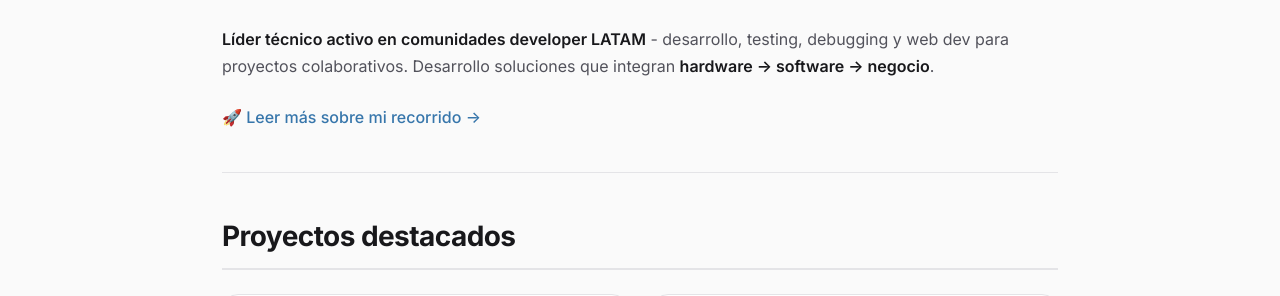
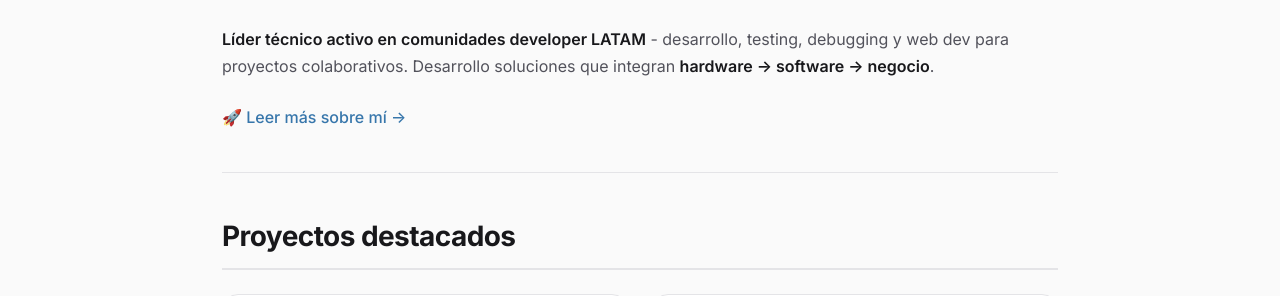
Before and after one commit to Jorge-de-la-Flor/Jorge-de-la-Flor.github.io, a Jekyll site: the page built from index.md, in a window 1280 px wide and 900 px high, scrolled down 889 px. Shown: the part 153-449 px from the top of the window. Built offline with Jekyll 4.4.1, drawn with Linux system fonts in a browser that asks for light colours.

Commit message:
Error fixed

```diff
--- a/index.md
+++ b/index.md
@@ -37,7 +37,7 @@ title: Jorge de la Flor - Software Developer
 
 <p style="margin-top: 1.5rem;">
   <a href="{{ '/md_pages/about/' | relative_url }}" class="cta-link">
-    🚀 Leer más sobre mi recorrido →
+    🚀 Leer más sobre mí →
   </a>
 </p>
 
```
